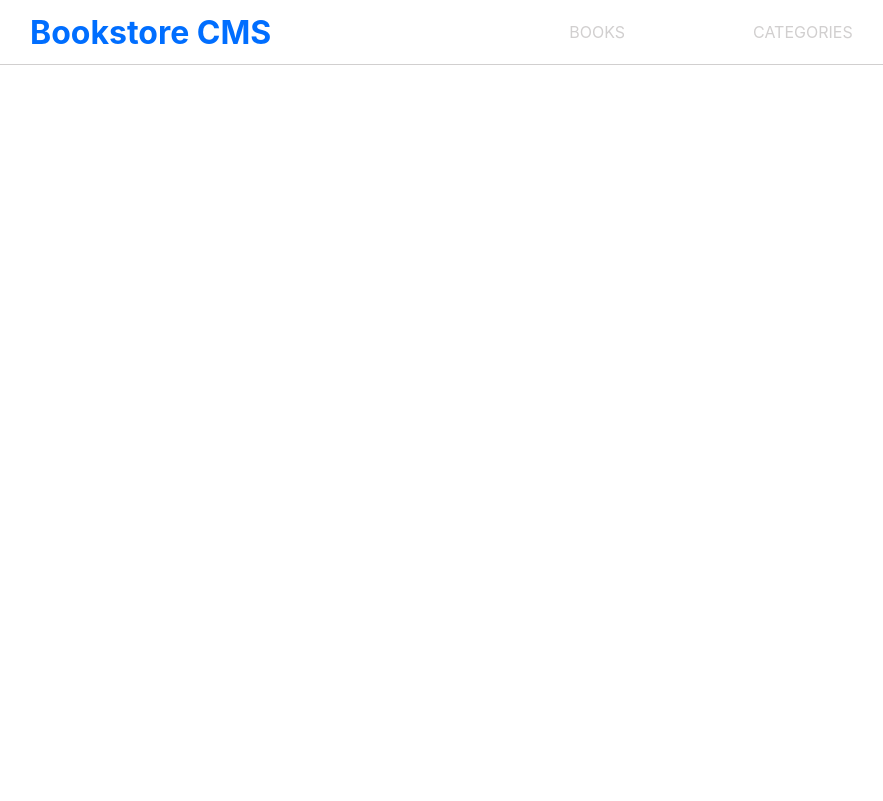
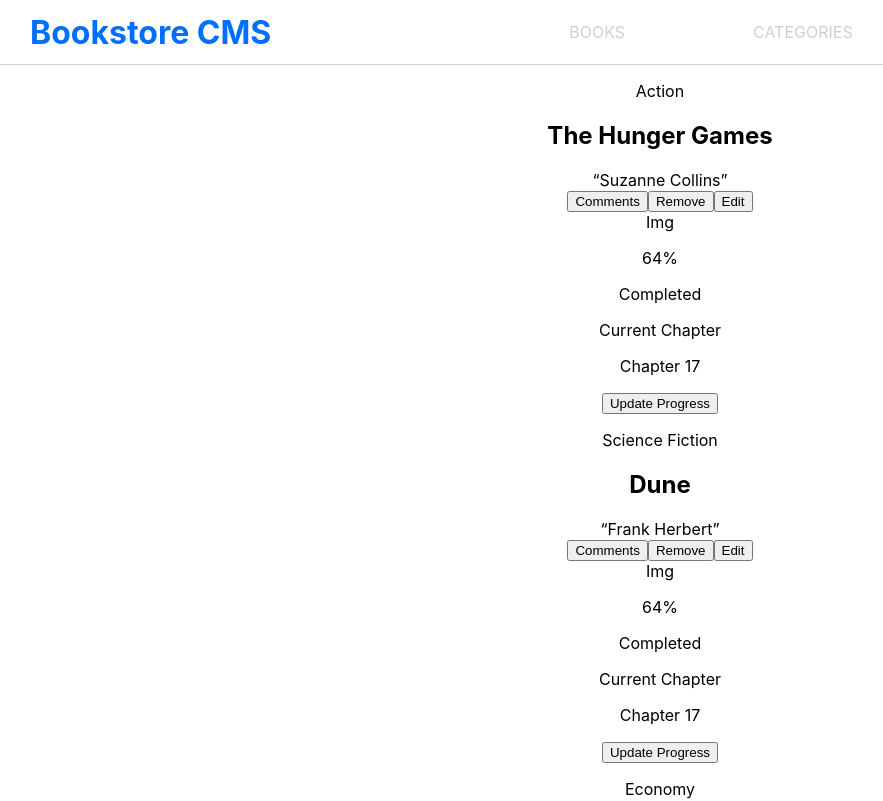
Before and after one commit to Bludidi/book-store, a React (Create React App) app: page / in a window 1280 px wide. Shown: the top 801 px of the page, without its empty margins (0-883 px from the left). Built offline with nearby package versions, Linux system fonts and the light colour scheme.

Commit message:
add book.js and addBook.js components

```diff
--- a/src/App.js
+++ b/src/App.js
@@ -1,10 +1,16 @@
+import React from 'react';
+import { Routes, Route } from 'react-router-dom';
 import Header from './components/header';
+import Books from './components/books';
 import './App.css';
 
 function App() {
   return (
     <div className="App">
       <Header />
+      <Routes>
+        <Route path="/" element={<Books />} />
+      </Routes>
     </div>
   );
 }
--- /dev/null
+++ b/src/components/addBook.js
@@ -0,0 +1,14 @@
+import React from 'react';
+
+const Addbook = () => (
+  <>
+    <h3>ADD NEW BOOK</h3>
+    <form>
+      <input type="text" placeholder="Book title..." />
+      <input type="text" placeholder="Author name..." />
+      <button type="submit">Add book</button>
+    </form>
+  </>
+);
+
+export default Addbook;
--- /dev/null
+++ b/src/components/book.js
@@ -0,0 +1,36 @@
+import React from 'react';
+import PropTypes from 'prop-types';
+
+const Book = ({ bookData }) => (
+  <>
+    <div>
+      <p>{bookData.category}</p>
+      <h2>{bookData.title}</h2>
+      <q>{bookData.author}</q>
+      <div>
+        <button type="submit">Comments</button>
+        <button type="submit">Remove</button>
+        <button type="submit">Edit</button>
+      </div>
+    </div>
+
+    <div>
+      <div>Img</div>
+      <p>64%</p>
+      <p>Completed</p>
+    </div>
+
+    <div>
+      <p>Current Chapter</p>
+      <p>Chapter 17</p>
+      <button type="submit">Update Progress</button>
+    </div>
+
+  </>
+);
+
+Book.propTypes = {
+  bookData: PropTypes.shape.isRequired,
+};
+
+export default Book;
--- a/src/components/books.js
+++ b/src/components/books.js
@@ -0,0 +1,48 @@
+import React from 'react';
+import Book from './book';
+import Addbook from './addBook';
+import './books.css';
+
+const Books = () => (
+  <>
+    <ul>
+
+      <Book bookData={
+          {
+            title: 'The Hunger Games',
+            category: 'Action',
+            author: 'Suzanne Collins',
+            percent: '64',
+            chapter: 'Chapter 17',
+          }
+          }
+      />
+
+      <Book bookData={
+          {
+            title: 'Dune',
+            category: 'Science Fiction',
+            author: 'Frank Herbert',
+            percent: '8',
+            chapter: 'Chapter 3: "A Lesson Learned',
+          }
+          }
+      />
+
+      <Book bookData={
+          {
+            title: 'Capital in the Twenty-First Century',
+            category: 'Economy',
+            author: 'Suzanne Collins',
+            percent: '0',
+            chapter: 'Introduction',
+          }
+          }
+      />
+
+    </ul>
+    <Addbook />
+  </>
+);
+
+export default Books;
```
